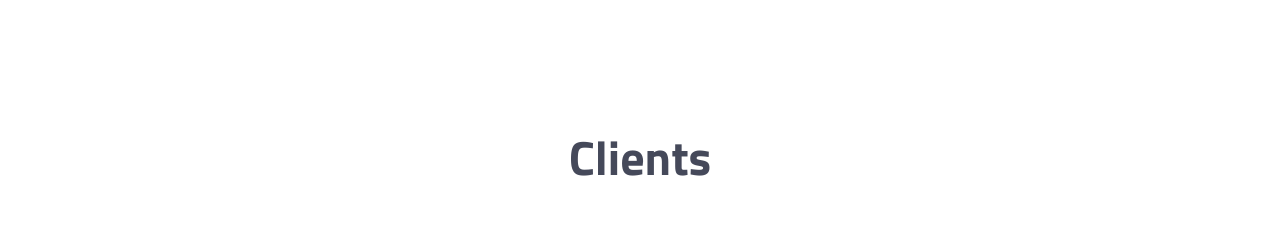
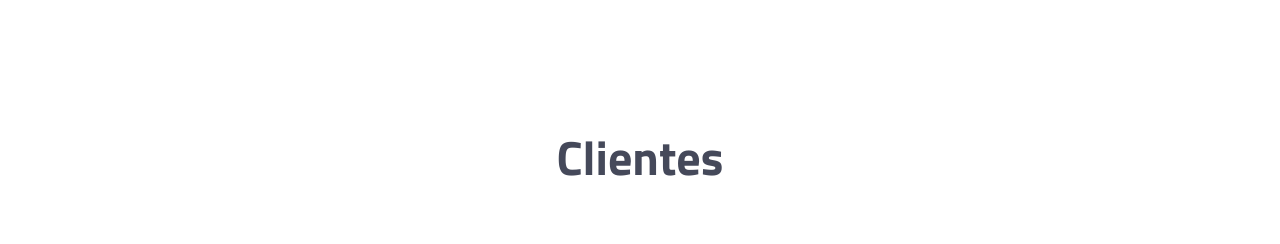
Before and after one commit to Alvaro-Neyra/INTEGRA-OFFICIAL-REPO, a React (Vite) app: page / in a window 1280 px wide. Shown: the part 2920-3164 px from the top of the page. Built offline with nearby package versions, Linux system fonts and the light colour scheme.

Commit message:
Change heading clients to clientes

```diff
--- a/src/views/Home.jsx
+++ b/src/views/Home.jsx
@@ -16,7 +16,7 @@ export default function Home() {
                 <Carrusel images={Announces}></Carrusel>
                 <Data services={servicios}></Data>
                 <CardSlider/>
-                <InfiniteScroller heading={"Clients"} content={Clients} duration="20s" direction="forwards"/>
+                <InfiniteScroller heading={"Clientes"} content={Clients} duration="20s" direction="forwards"/>
             </main>
             <Footer/>
         </>
```
